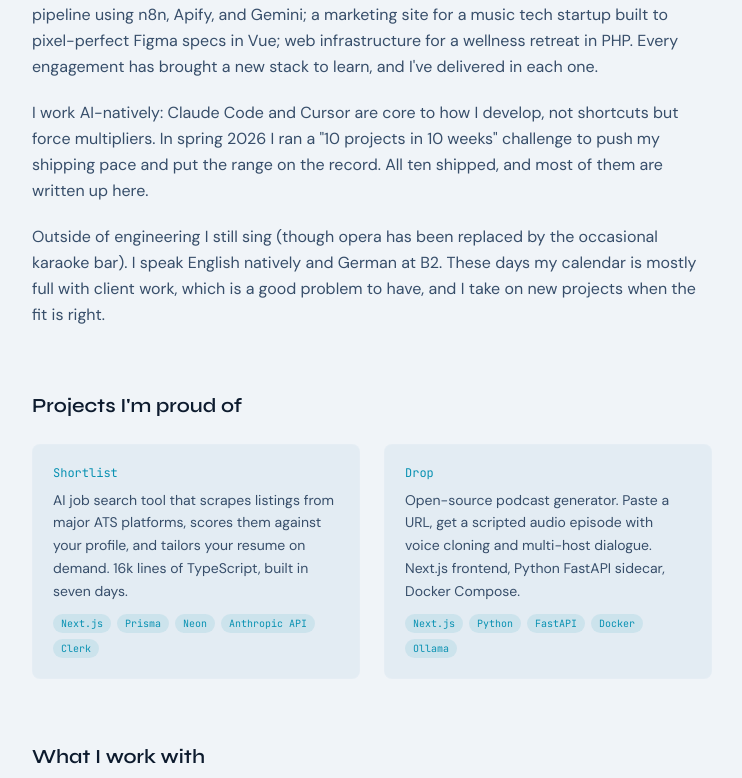
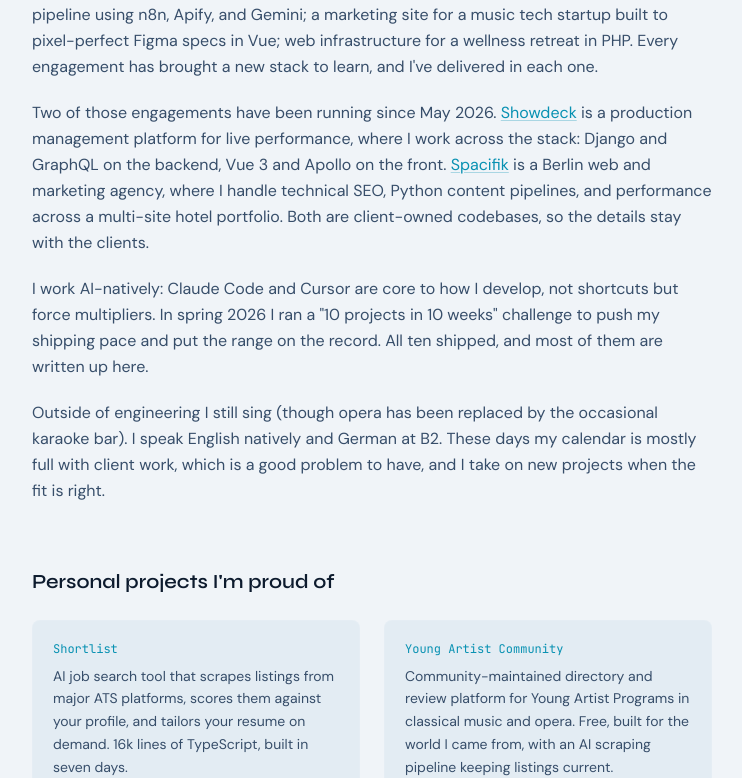
Before and after one commit to mojoro/john-moorman-portfolio, a Next.js app: page /about in a window 1280 px wide. Shown: the part 819-1597 px from the top of the page, without its empty margins (326-1068 px from the left). Built offline with nearby package versions, Linux system fonts and the light colour scheme; no server answers.

Commit message:
Refresh the about page with current clients and personal projects

```diff
--- a/app/about/page.tsx
+++ b/app/about/page.tsx
@@ -104,6 +104,29 @@ export default function AboutPage() {
         </p>
 
         <p>
+          Two of those engagements have been running since May 2026.{" "}
+          <Link
+            href="/work/showdeck"
+            className="text-accent underline decoration-accent/30 underline-offset-2 transition-colors hover:decoration-accent"
+          >
+            Showdeck
+          </Link>{" "}
+          is a production management platform for live performance, where I work
+          across the stack: Django and GraphQL on the backend, Vue 3 and Apollo
+          on the front.{" "}
+          <Link
+            href="/work/spacifik"
+            className="text-accent underline decoration-accent/30 underline-offset-2 transition-colors hover:decoration-accent"
+          >
+            Spacifik
+          </Link>{" "}
+          is a Berlin web and marketing agency, where I handle technical SEO,
+          Python content pipelines, and performance across a multi-site hotel
+          portfolio. Both are client-owned codebases, so the details stay with
+          the clients.
+        </p>
+
+        <p>
           I work AI-natively: Claude Code and Cursor are core to how I develop,
           not shortcuts but force multipliers. In spring 2026 I ran a
           &quot;10 projects in 10 weeks&quot; challenge to push my shipping pace
@@ -123,7 +146,7 @@ export default function AboutPage() {
       {/* Projects I'm proud of */}
       <div className="mt-16 max-w-[680px]">
         <h2 className="font-display text-xl font-semibold">
-          Projects I&apos;m proud of
+          Personal projects I&apos;m proud of
         </h2>
         <div className="mt-6 grid gap-6 sm:grid-cols-2">
           <Link
@@ -151,17 +174,20 @@ export default function AboutPage() {
           </Link>
 
           <Link
-            href="/work/drop-oss"
+            href="/work/young-artist-community"
             className="group rounded-lg border border-white/[0.06] bg-bg-surface p-5 transition-colors hover:border-accent/20 hover:bg-bg-elevated"
           >
-            <p className="font-mono text-xs text-accent">Drop</p>
+            <p className="font-mono text-xs text-accent">
+              Young Artist Community
+            </p>
             <p className="mt-2 text-sm leading-relaxed text-text-secondary">
-              Open-source podcast generator. Paste a URL, get a scripted audio
-              episode with voice cloning and multi-host dialogue. Next.js
-              frontend, Python FastAPI sidecar, Docker Compose.
+              Community-maintained directory and review platform for Young
+              Artist Programs in classical music and opera. Free, built for the
+              world I came from, with an AI scraping pipeline keeping listings
+              current.
             </p>
             <p className="mt-3 flex flex-wrap gap-1.5">
-              {["Next.js", "Python", "FastAPI", "Docker", "Ollama"].map(
+              {["Next.js", "TypeScript", "Prisma", "Neon", "AI"].map(
                 (tag) => (
                   <span
                     key={tag}
```
